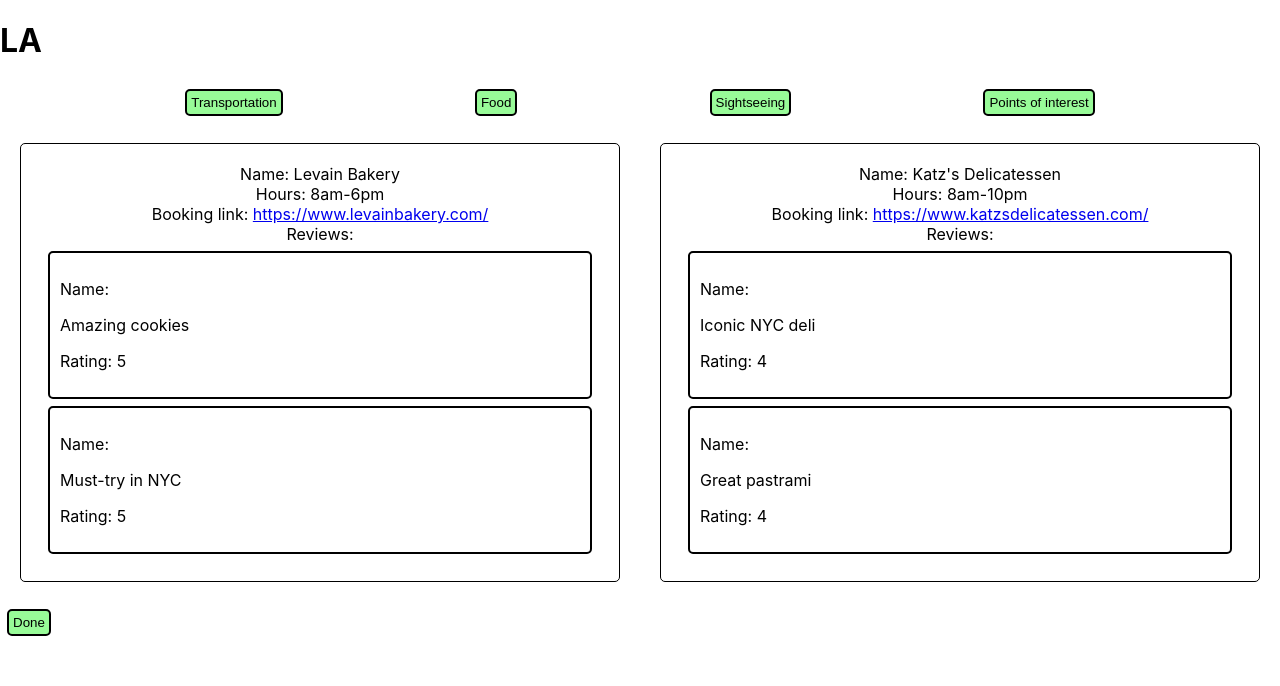
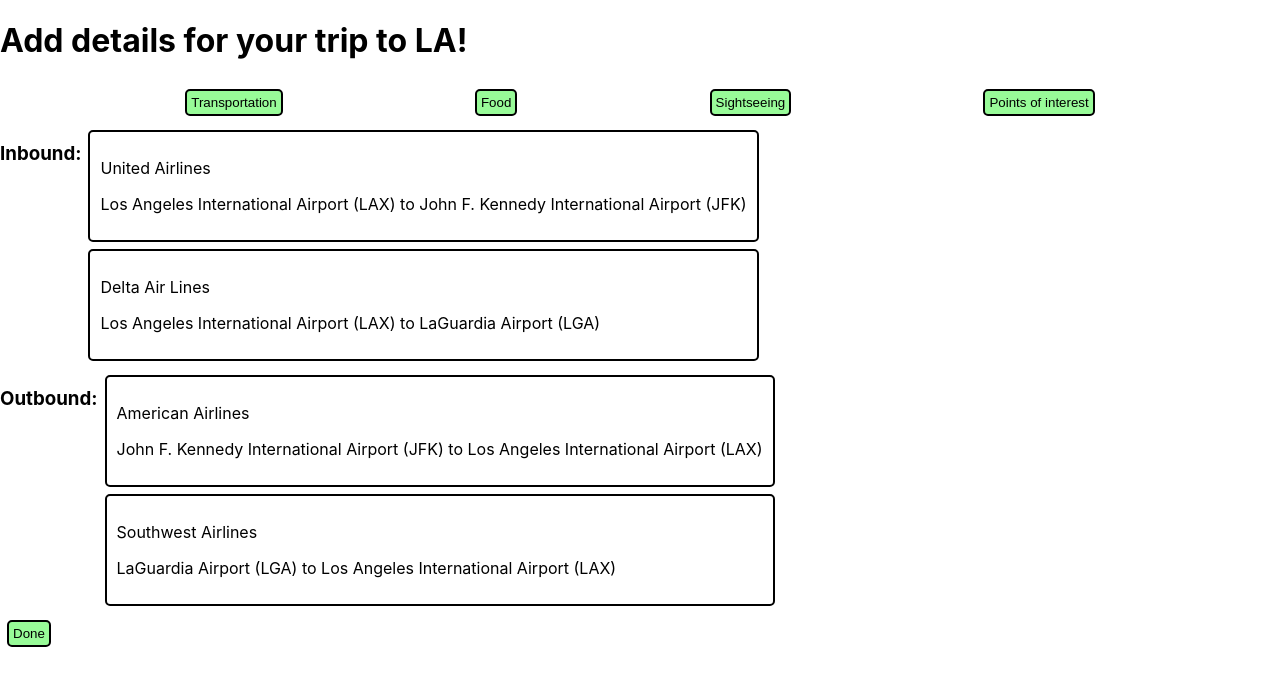
Before and after one commit to llennemann/LAHacks24Frontend, a React (Create React App) app in the folder my-app/: page /schedule/LA in a window 1280 px wide. Both pictures are taken after a click on the button "Transportation". Shown: the top 686 px of the page. Built offline with nearby package versions, Linux system fonts and the light colour scheme.

Commit message:
Added transport component, food etc

```diff
--- a/my-app/src/App.css
+++ b/my-app/src/App.css
@@ -57,10 +57,10 @@
   justify-content: space-evenly;
 }
 
-#rec-list {
+#rec-list, #flight-list {
   display: flex;
   flex-direction: row;
-  justify-content: flex-end;
+  /* justify-content: flex-end; */
   align-items: stretch;
 }
 
@@ -93,7 +93,7 @@
   background-color: yellow;
 }
 
-#review {
+#review, #flight {
   border: 2px solid black;
   border-radius: 5px;
   margin:7px;
--- /dev/null
+++ b/my-app/src/components/Food.js
@@ -0,0 +1,66 @@
+import React from 'react';
+import Review from './Review';
+
+function Food() {
+    let content;
+    let reviews;
+
+    const my_data =  {
+                        "data" : [
+            {
+            "place_name": "Levain Bakery",
+            "location": {
+            "distance_from_times_square": "0.4 miles",
+            "distance_from_central_park": "1 mile",
+            "distance_from_31_street_broadway_hotel": "0.4 miles"},
+            "google_reviews": [{
+            "review_text": "Amazing cookies",
+            "rating": 5 }, {"review_text": "Must-try in NYC",
+            "rating": 5}],
+            "booking_link": "https://www.levainbakery.com/",
+            "hours": "8am-6pm"
+            },
+            {
+            "place_name": "Katz's Delicatessen",
+            "location": {
+            "distance_from_times_square": "0.5 miles",
+            "distance_from_central_park": "1.1 miles",
+            "distance_from_31_street_broadway_hotel": "0.5 miles"
+            },
+            "google_reviews": [
+            {
+                "review_text": "Iconic NYC deli",
+                "rating": 4
+            },
+            {
+                "review_text": "Great pastrami",
+                "rating": 4
+            }
+            ],
+            "booking_link": "https://www.katzsdelicatessen.com/",
+            "hours": "8am-10pm"
+            }
+            ]
+            }
+
+        content = my_data["data"]
+
+        return (
+            <div id='rec-list'>
+                {content.map((place, index) => (
+                    <div key={index} id="rec">
+                        {place.place_name}
+                        <br></br>
+                        Hours: {place.hours}
+                        <br></br>
+                        <a href={place.booking_link}>{place.booking_link}</a>
+                        <br></br>
+                        Reviews: <Review data={place.google_reviews}/>
+                    </div>
+                ))}
+            </div>
+          );
+
+}
+
+export default Food;
--- a/my-app/src/components/Navbar.js
+++ b/my-app/src/components/Navbar.js
@@ -1,8 +1,25 @@
 import React, { useState } from 'react';
 import Rec from './Rec'; // Adjust the import path as necessary
+import Transport from './Transport';
+import Food from './Food';
 
 function Navbar() {
   const [selectedCategory, setSelectedCategory] = useState('');
+
+  const renderComponent = () => {
+    switch (selectedCategory) {
+        case 'Transportation':
+          return <Transport />;
+        case 'Food':
+          return <Food />;
+        case 'Sightseeing':
+          return <Transport />;
+        case 'Points of interest':
+          return <Transport />;
+        default:
+          return <p>Select a category</p>; // Render nothing if no category is selected
+      }
+  };
 
   return (
     <div>
@@ -12,7 +29,8 @@
         <button onClick={() => setSelectedCategory('Sightseeing')}>Sightseeing</button>
         <button onClick={() => setSelectedCategory('Points of interest')}>Points of interest</button>
       </div>
-      <Rec category={selectedCategory} />
+      {renderComponent()}
+      {/* <Rec category={selectedCategory} /> */}
     </div>
   );
 }
--- a/my-app/src/components/Rec.js
+++ b/my-app/src/components/Rec.js
@@ -49,12 +49,12 @@
   switch (category) {
     case 'Transportation':
         // API calls here - depending on category
-        content = my_data["data"]
         // console.log(content[0].google_reviews)
+        content = ['Food1', 'Food2', 'Food3'];
+        reviews = [];
         break;
     case 'Food':
-      content = ['Food1', 'Food2', 'Food3'];
-      reviews = [];
+        content = my_data["data"]
       break;
     case 'Sightseeing':
       content = ['Sightseeing1', 'Sightseeing2', 'Sightseeing3'];
@@ -73,11 +73,11 @@
     <div id='rec-list'>
         {content.map((place, index) => (
             <div key={index} id="rec">
-                Name: {place.place_name}
+                {place.place_name}
                 <br></br>
                 Hours: {place.hours}
                 <br></br>
-                Booking link: <a href={place.booking_link}>{place.booking_link}</a>
+                <a href={place.booking_link}>{place.booking_link}</a>
                 <br></br>
                 Reviews: <Review data={place.google_reviews}/>
             </div>
--- /dev/null
+++ b/my-app/src/components/Transport.js
@@ -0,0 +1,110 @@
+import React from 'react';
+import Review from './Review';
+
+function Transport() {
+    let content;
+    let in_flight;
+    let out_flight;
+
+    const my_data = {
+    "data": [
+        {
+        "inbound_flights": [
+            {
+            "airline": "United Airlines",
+            "flight_number": "1640",
+            "departure_airport": "Los Angeles International Airport (LAX)",
+            "departure_time": "10:30 AM",
+            "arrival_airport": "John F. Kennedy International Airport (JFK)",
+            "arrival_time": "5:30 PM",
+            "duration": "5 hours",
+            "price": "$250",
+            "link": "https://www.united.com/en-us/book/flights/results?q= LAX JFK 2024-05-05 2024-05-10&v=1"
+            },
+            {
+            "airline": "Delta Air Lines",
+            "flight_number": "4567",
+            "departure_airport": "Los Angeles International Airport (LAX)",
+            "departure_time": "12:00 PM",
+            "arrival_airport": "LaGuardia Airport (LGA)",
+            "arrival_time": "6:00 PM",
+            "duration": "4 hours",
+            "price": "$275",
+            "link": "https://www.delta.com/en-us/book/choose-flights/results?q= LAX LGA 2024-05-05 2024-05-10&v=1"
+            }],
+
+            "outbound_flights": [
+                {
+                "airline": "American Airlines",
+                "flight_number": "2345",
+                "departure_airport": "John F. Kennedy International Airport (JFK)",
+                "departure_time": "08:00 AM",
+                "arrival_airport": "Los Angeles International Airport (LAX)",
+                "arrival_time": "11:00 AM",
+                "duration": "4 hours",
+                "price": "$220",
+                "link": "https://www.aa.com/homePage.do?locale=en_US"
+                },
+                {
+                "airline": "Southwest Airlines",
+                "flight_number": "1234",
+                "departure_airport": "LaGuardia Airport (LGA)",
+                "departure_time": "10:00 AM",
+                "arrival_airport": "Los Angeles International Airport (LAX)",
+                "arrival_time": "1:00 PM",
+                "duration": "4 hours",
+                "price": "$199",
+                "link": "https://www.southwest.com/air/booking/?"
+                }
+            ]
+            }
+        ]
+        }
+
+        content = my_data["data"]
+        in_flight = my_data["data"][0]["inbound_flights"] // an array of dicts
+        out_flight = my_data["data"][0]["outbound_flights"] // an array of dicts
+
+        return (
+            <div id="all-flights">
+                <div id="flight-list">
+                    <h3>Inbound:</h3>
+                    <div id="inner-flight-boxes">
+                        {in_flight.map((flight, index) => (
+                            <div key={index} id="flight">
+                                <p>{flight.airline}</p>
+                                <p>{flight.departure_airport} to {flight.arrival_airport}</p>
+                            </div>
+                        ))}
+                    </div>
+                </div>
+                <div id="flight-list">
+                    <h3>Outbound:</h3>
+                    <div id="inner-flight-boxes">
+                        {out_flight.map((flight, index) => (
+                            <div key={index} id="flight">
+                                <p>{flight.airline}</p>
+                                <p>{flight.departure_airport} to {flight.arrival_airport}</p>
+                            </div>
+                        ))}
+                    </div>
+                </div>
+            </div>
+            // <div id='rec-list'>
+            //     {content.map((place, index) => (
+            //         <div key={index} id="rec">
+            //             {place.place_name}
+            //             <br></br>
+            //             Hours: {place.hours}
+            //             <br></br>
+            //             <a href={place.booking_link}>{place.booking_link}</a>
+            //             <br></br>
+            //             Reviews: <Review data={place.google_reviews}/>
+            //         </div>
+            //     ))}
+            // </div>
+          );
+
+}
+
+export default Transport;
--- a/my-app/src/components/pages/Schedule.js
+++ b/my-app/src/components/pages/Schedule.js
@@ -10,7 +10,7 @@
 
   return (
     <div>
-      <h1>{city}</h1>
+      <h1>Add details for your trip to {city}!</h1>
       <Navbar/>
       <button>Done</button>
     </div>
```
